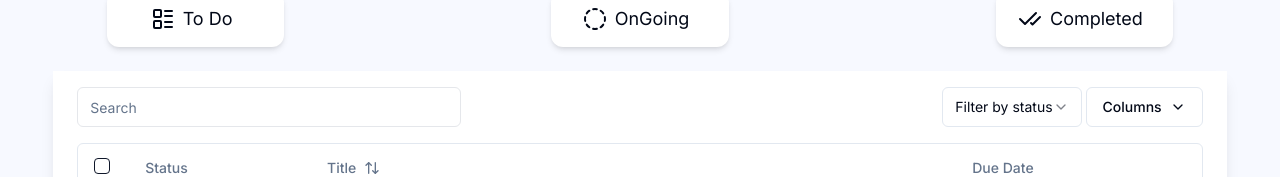
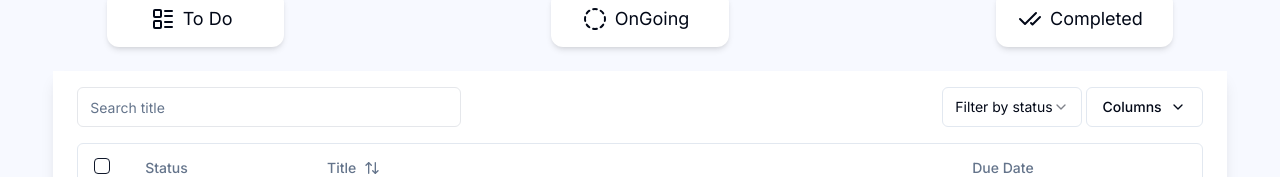
Before and after one commit to ickynavigator/teach-mate-task-main, a Next.js app: page / in a window 1280 px wide. Shown: the part 125-302 px from the top of the page. Built offline with nearby package versions, Linux system fonts and the light colour scheme.

Commit message:
fix reload issue

```diff
--- a/components/DataTable.tsx
+++ b/components/DataTable.tsx
@@ -49,7 +49,7 @@ import {
   SelectValue,
 } from './ui/select';
 
-export const columns: ColumnDef<Task>[] = [
+const columns: ColumnDef<Task>[] = [
   {
     id: 'select',
     header: ({ table }) => (
@@ -171,7 +171,7 @@ export function TodoTable() {
     <div className="w-full">
       <div className="flex items-center py-4 justify-between">
         <Input
-          placeholder="Search "
+          placeholder="Search title"
           value={(table.getColumn('title')?.getFilterValue() as string) ?? ''}
           onChange={event =>
             table.getColumn('title')?.setFilterValue(event.target.value)
```
